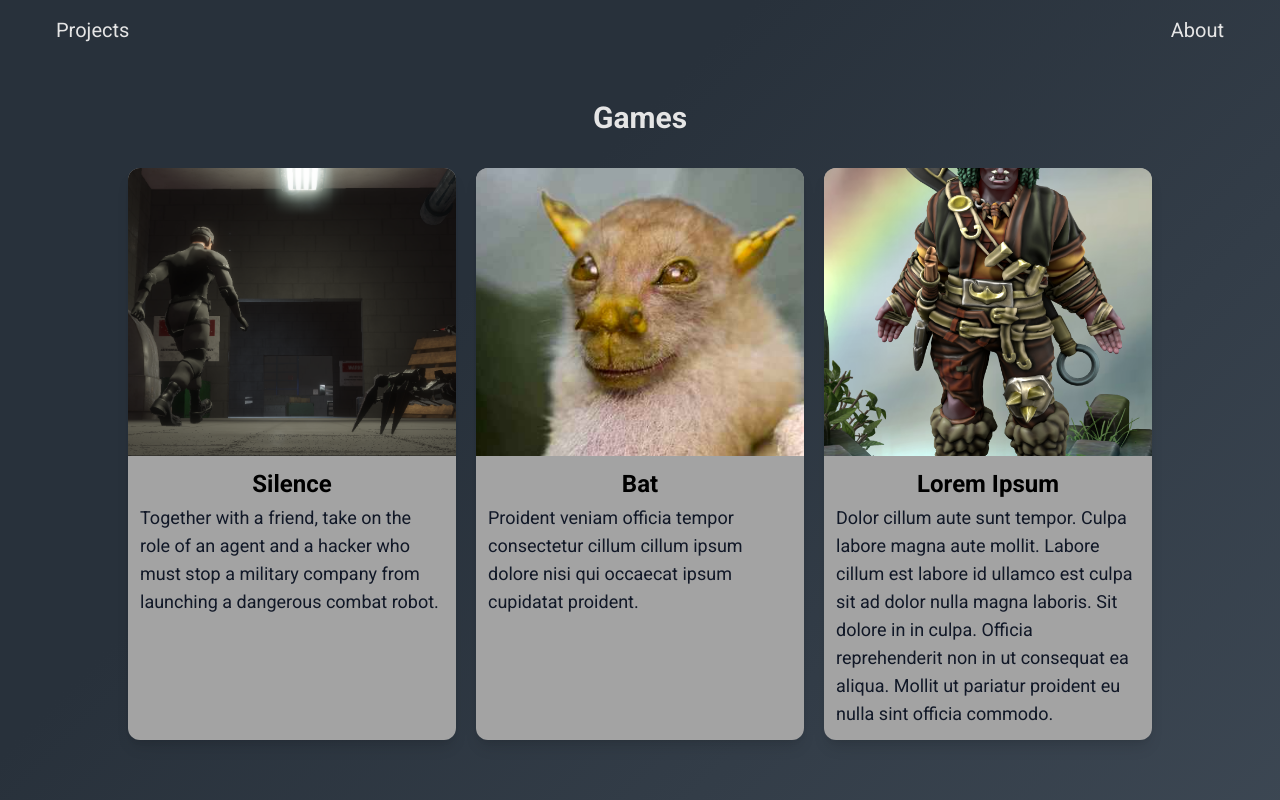
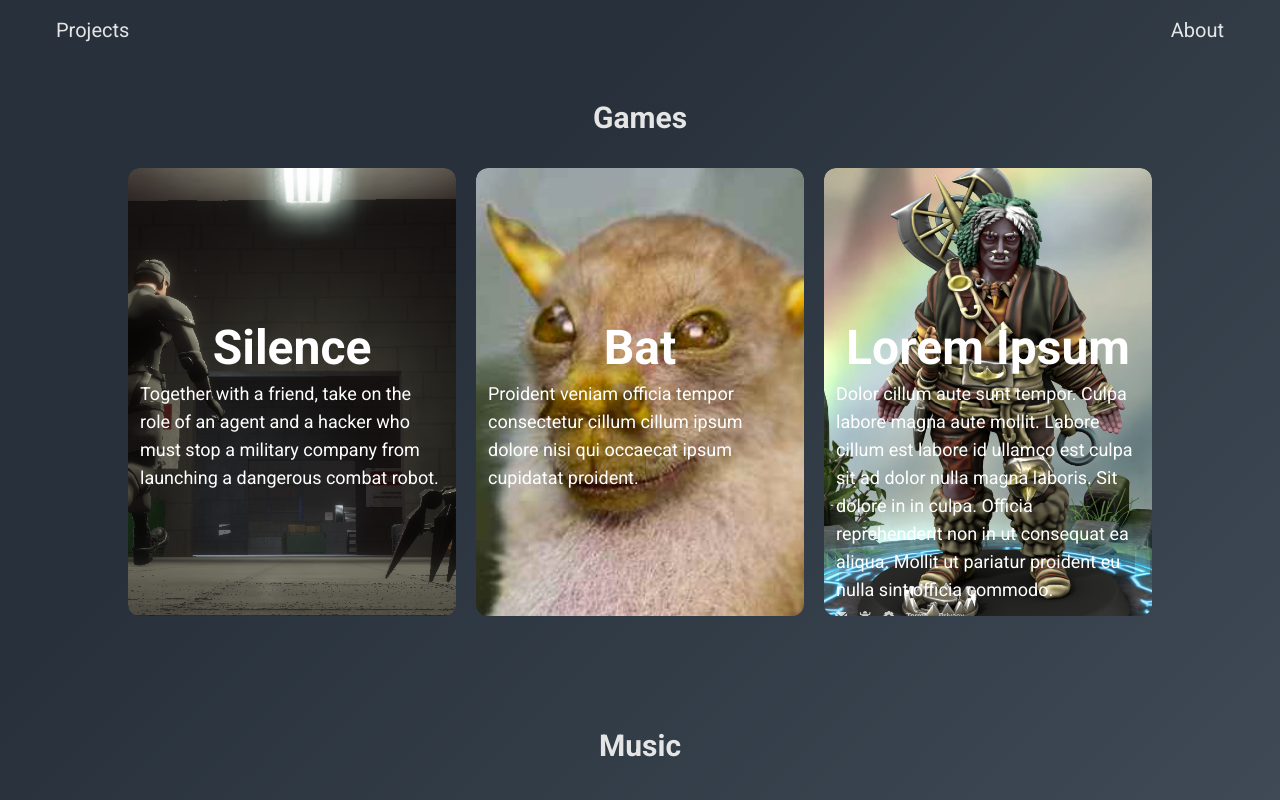
Before and after one commit to eryk-poradecki/maeror-portfolio, a Vue app: page / in a window 1280 px wide. Shown: the top 800 px of the page. Built offline with nearby package versions, Linux system fonts and the light colour scheme; the HTML template or start-up script is replaced by a standard one.

Commit message:
chore: updated view with image in the background

```diff
--- a/src/views/Home.vue
+++ b/src/views/Home.vue
@@ -1,26 +1,48 @@
 <!-- IMAGE IN THE BACKGROUND -->
 
-<!-- <template>
-    <div class="grid grid-cols-1 md:grid-cols-3 gap-5 p-8">
+<template>
+  <div v-for="category in categories" :key="category" class="pt-10">
+    <h1 v-if="hasProjectsInCategory(category)" class="text-3xl font-bold text-center text-neutral-200">
+      {{ categoryNames[categories.indexOf(category)] }}
+    </h1>
+    <div class="grid grid-cols-1 md:grid-cols-3 gap-x-5 gap-y-10 p-8 max-w-[85%] mx-auto">
       <div
         v-for="project in projects"
         :key="project.id"
-        class="bg-white shadow-lg rounded-lg max-w-md mx-auto relative overflow-hidden min-h-[300px]"
+        class="relative overflow-hidden max-w-md mx-auto rounded-xl"
+        @click="openModal(project)"
+        style="cursor: pointer;"
       >
-        <div
-          class="absolute inset-0 rounded-t-lg"
-          :style="{ backgroundImage: `url(${project.image})`, backgroundSize: 'cover', backgroundPosition: 'center' }"
-        ></div>
-
-        <div class="px-3 py-3 relative z-10">
-          <h3 class="font-bold text-white text-xl">{{ project.name }}</h3>
-          <p class="text-sm text-white">{{ project.shortDescription }}</p>
+        <div v-if="project.category === category">
+          <div
+            class="absolute inset-0 rounded-t-xl"
+            :style="{ backgroundImage: `url(${project.image})`, backgroundSize: 'cover', backgroundPosition: 'center' }"
+          ></div>
+          <img
+            :src="project.image"
+            :alt="project.name"
+            class="opacity-0 h-36 object-cover"
+            style="visibility: hidden;"
+          />
+          <div class="px-3 py-3 relative z-10">
+            <div class="flex justify-center items-center mb-2">
+              <h1 class="font-bold text-5xl text-white">{{ project.name }}</h1>
+            </div>
+            <p class="text-lg text-white">{{ project.shortDescription }}</p>
+          </div>
         </div>
       </div>
     </div>
-</template> -->
+  </div>
 
-<template>
+  <teleport to="body">
+      <PopupModal v-if="isModalOpen" :closeModal="closeModal" :selectedProject="selectedProject" />
+  </teleport>
+</template>
+
+<!-- IMAGE ABOVE TEXT -->
+
+<!-- <template>
   <div v-for="category in categories" :key="category" class="pt-10">
     <h1 v-if="hasProjectsInCategory(category)" class="text-3xl font-bold text-center text-neutral-200">
       {{ categoryNames[categories.indexOf(category)] }}
@@ -53,7 +75,7 @@
   <teleport to="body">
       <PopupModal v-if="isModalOpen" :closeModal="closeModal" :selectedProject="selectedProject" />
   </teleport>
-</template>
+</template> -->
 
 <script setup>
 import { ref, onMounted, watch } from "vue";
```
